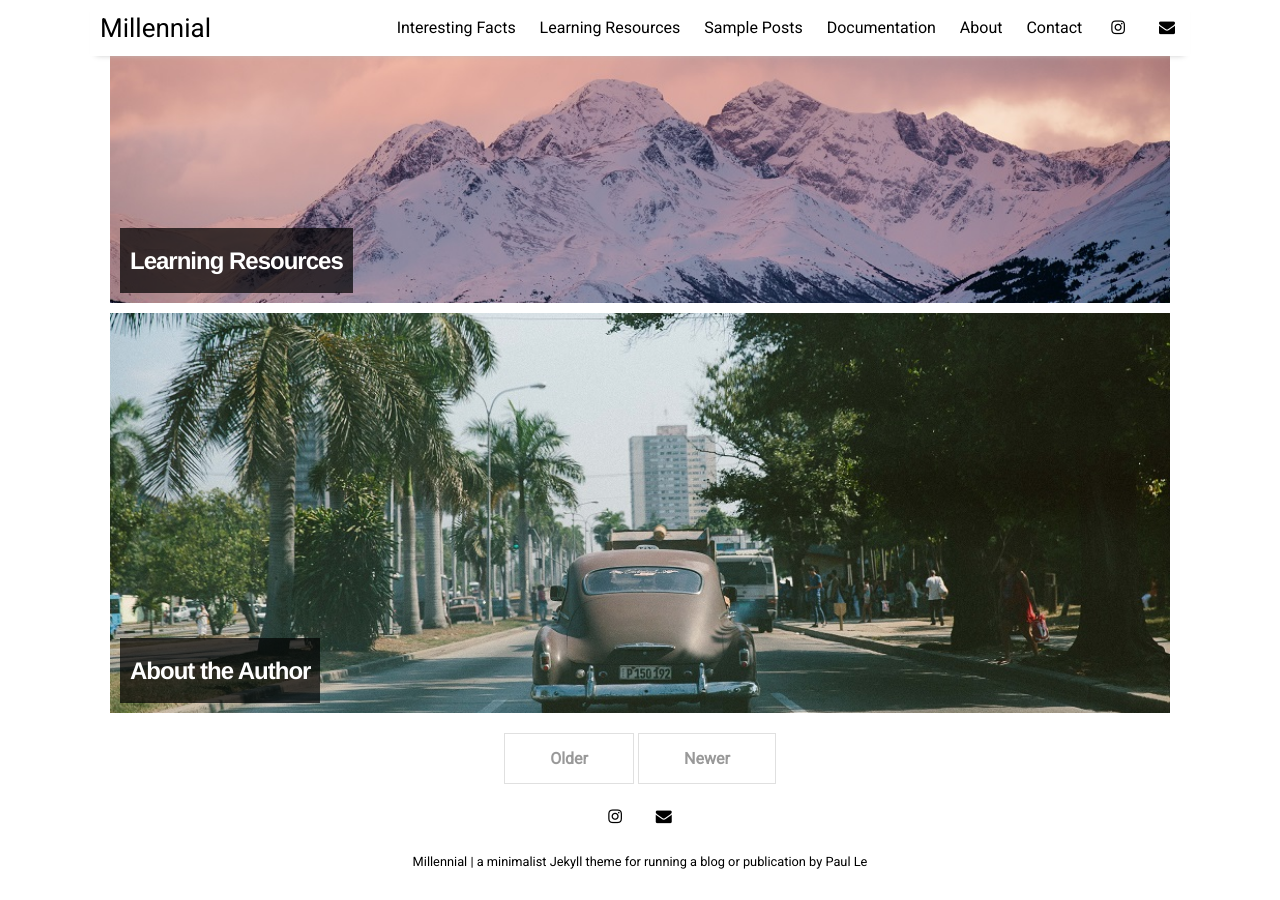
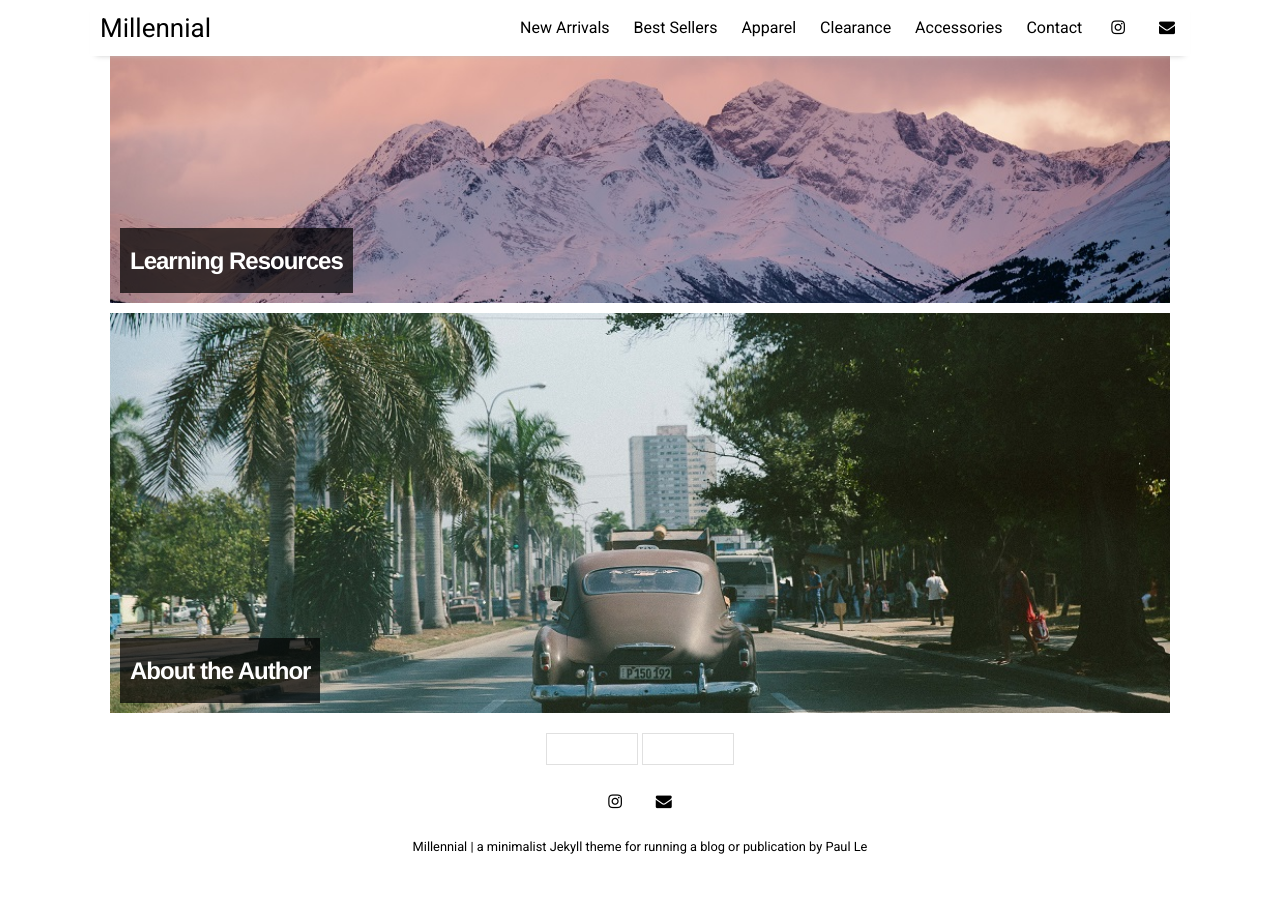
Before and after one commit to asiagifts/asiagiftsstore.github.io, a Jekyll site: the page built from Millennial-gh-pages/index.html, in a window 1280 px wide and 900 px high, scrolled down 1398 px. Built offline with Jekyll 4.4.1, drawn with Linux system fonts in a browser that asks for light colours; nearby versions of some CDN libraries; the list of posts is cut into pages by our own code.

Commit message:
Update settings.yml

```diff
--- a/Millennial-gh-pages/_data/settings.yml
+++ b/Millennial-gh-pages/_data/settings.yml
@@ -7,11 +7,11 @@ disqus:
 google-ID: 'UA-112060364-2'
 
 menu:
-- {name: 'Interesting Facts',  url: 'facts'}
-- {name: 'Learning Resources', url: 'resources'}
-- {name: 'Sample Posts',       url: 'sample-posts'}
-- {name: 'Documentation',      url: 'documentation'}
-- {name: 'About',              url: 'about'}
+- {name: 'New Arrivals',  url: 'arrivals'}
+- {name: 'Best Sellers', url: 'best-sellers'}
+- {name: 'Apparel',       url: 'apparel'}
+- {name: 'Clearance',      url: 'clearance'}
+- {name: 'Accessories',              url: 'accessories'}
 - {name: 'Contact',            url: 'contact'}
 
 # Available social icons are powered by Font Awesome, so you can use any icon that they offer
@@ -21,12 +21,7 @@ social:
 # - {icon: 'rss-square', link: 'rss-feed.xml'}
 
 # Customize site text
-pagination:
-  next_page: 'Newer'
-  previous_page: 'Older'
 
 sharing_button_prompt: 'Feel free to share!'
 
 related_posts: 'You may also enjoy...'
-
-post_date_prefix: 'Written on'
```
